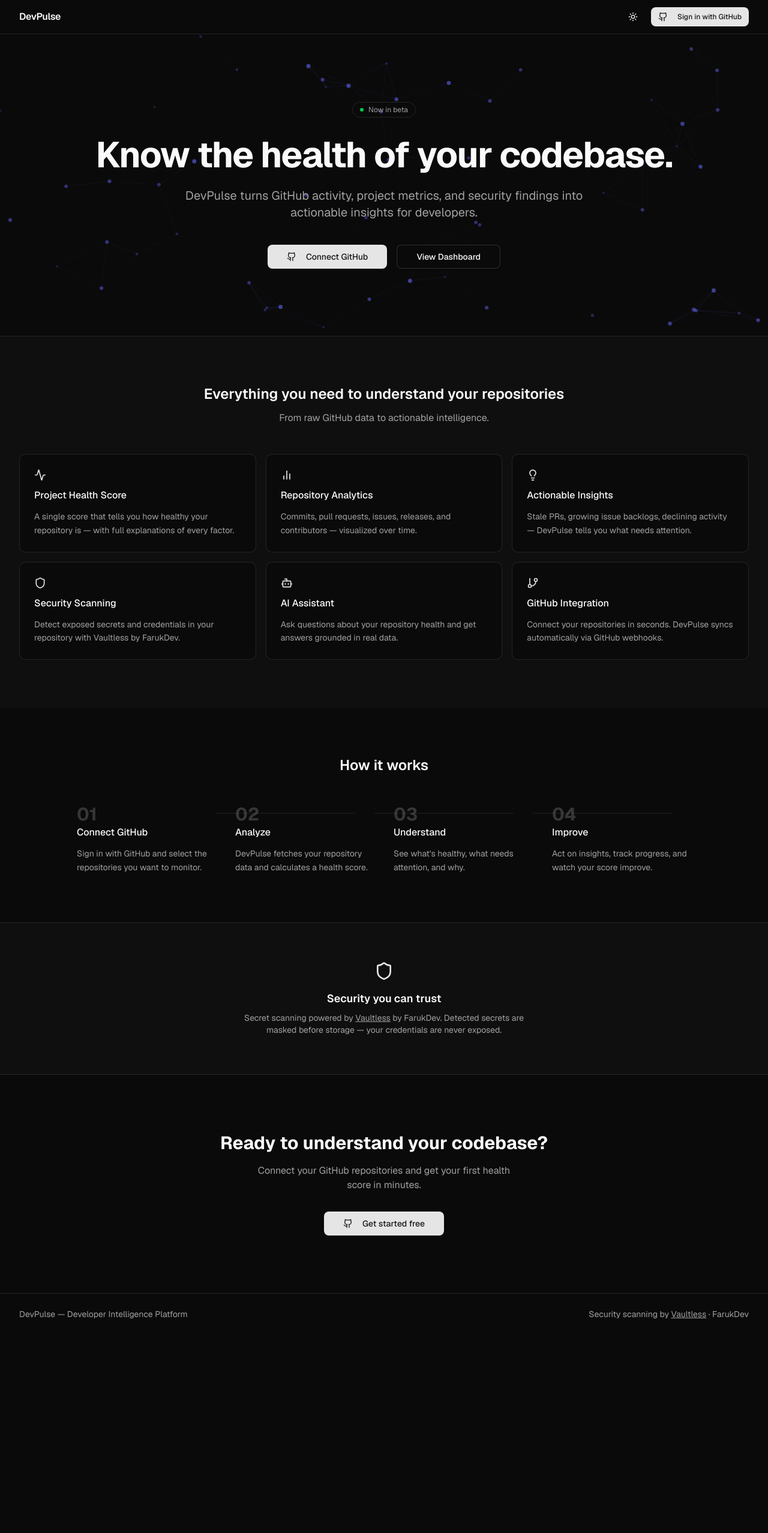
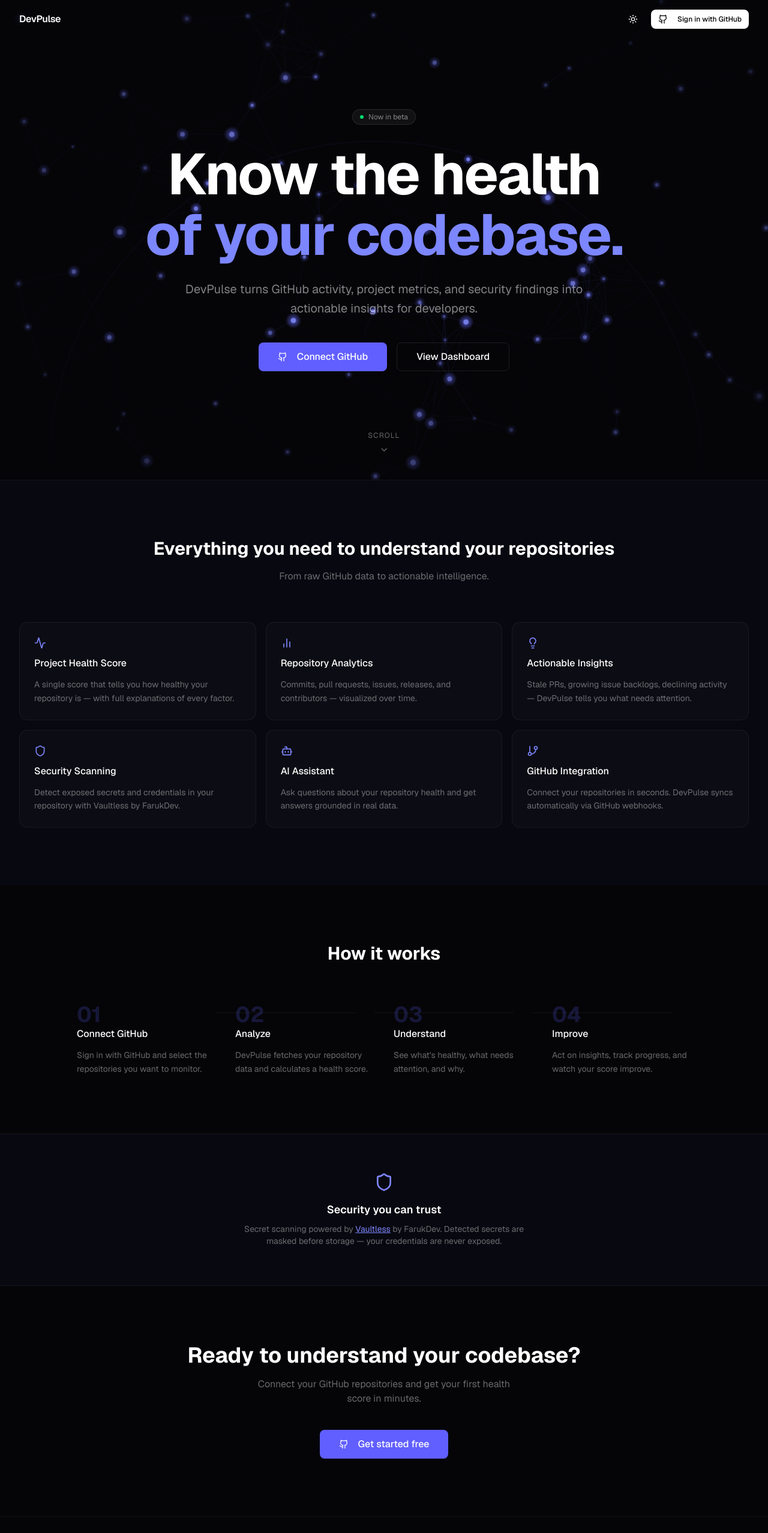
Before and after one commit to DeBeator/devpulse, a Next.js app: page / in a window 1280 px wide. Shown: the top 2556 px of the page at 60% size. Before the commit the page ends 2225 px from the top, so only its background shows below. Built offline with nearby package versions, Linux system fonts and the light colour scheme.

Commit message:
feat: cinematic full-viewport landing page hero with canvas animation

```diff
--- a/src/app/page.tsx
+++ b/src/app/page.tsx
@@ -1,97 +1,163 @@
 'use client'
 
 import Link from 'next/link'
-import { useEffect, useRef } from 'react'
+import { useEffect, useRef, useState } from 'react'
 import { Button } from '@/components/ui/button'
-import { Github, BarChart2, Shield, Lightbulb, Activity, GitBranch, Bot } from 'lucide-react'
+import {
+  Github,
+  BarChart2,
+  Shield,
+  Lightbulb,
+  Activity,
+  GitBranch,
+  Bot,
+  ChevronDown,
+} from 'lucide-react'
 import ThemeToggle from '@/components/theme-toggle'
 
 const features = [
   {
     icon: Activity,
     title: 'Project Health Score',
-    description: 'A single score that tells you how healthy your repository is — with full explanations of every factor.',
+    description:
+      'A single score that tells you how healthy your repository is — with full explanations of every factor.',
   },
   {
     icon: BarChart2,
     title: 'Repository Analytics',
-    description: 'Commits, pull requests, issues, releases, and contributors — visualized over time.',
+    description:
+      'Commits, pull requests, issues, releases, and contributors — visualized over time.',
   },
   {
     icon: Lightbulb,
     title: 'Actionable Insights',
-    description: 'Stale PRs, growing issue backlogs, declining activity — DevPulse tells you what needs attention.',
+    description:
+      'Stale PRs, growing issue backlogs, declining activity — DevPulse tells you what needs attention.',
   },
   {
     icon: Shield,
     title: 'Security Scanning',
-    description: 'Detect exposed secrets and credentials in your repository with Vaultless by FarukDev.',
+    description:
+      'Detect exposed secrets and credentials in your repository with Vaultless by FarukDev.',
   },
   {
     icon: Bot,
     title: 'AI Assistant',
-    description: 'Ask questions about your repository health and get answers grounded in real data.',
+    description:
+      'Ask questions about your repository health and get answers grounded in real data.',
   },
   {
     icon: GitBranch,
     title: 'GitHub Integration',
-    description: 'Connect your repositories in seconds. DevPulse syncs automatically via GitHub webhooks.',
+    description:
+      'Connect your repositories in seconds. DevPulse syncs automatically via GitHub webhooks.',
   },
 ]
 
 const steps = [
-  { step: '01', title: 'Connect GitHub', description: 'Sign in with GitHub and select the repositories you want to monitor.' },
-  { step: '02', title: 'Analyze', description: 'DevPulse fetches your repository data and calculates a health score.' },
-  { step: '03', title: 'Understand', description: 'See what\'s healthy, what needs attention, and why.' },
-  { step: '04', title: 'Improve', description: 'Act on insights, track progress, and watch your score improve.' },
+  {
+    step: '01',
+    title: 'Connect GitHub',
+    description:
+      'Sign in with GitHub and select the repositories you want to monitor.',
+  },
+  {
+    step: '02',
+    title: 'Analyze',
+    description:
+      'DevPulse fetches your repository data and calculates a health score.',
+  },
+  {
+    step: '03',
+    title: 'Understand',
+    description: "See what's healthy, what needs attention, and why.",
+  },
+  {
+    step: '04',
+    title: 'Improve',
+    description: 'Act on insights, track progress, and watch your score improve.',
+  },
 ]
 
-function NetworkBackground() {
+function HeroCanvas() {
   const canvasRef = useRef<HTMLCanvasElement>(null)
 
   useEffect(() => {
     const canvas = canvasRef.current
     if (!canvas) return
-
     const ctx = canvas.getContext('2d')
     if (!ctx) return
 
     let animationId: number
-    let width = canvas.offsetWidth
-    let height = canvas.offsetHeight
+    let width = window.innerWidth
+    let height = window.innerHeight
 
     canvas.width = width
     canvas.height = height
 
-    const nodes: Array<{
+    const NODE_COUNT = 80
+    const MAX_DISTANCE = 180
+    const PULSE_INTERVAL = 3000
+
+    interface Node {
       x: number
       y: number
       vx: number
       vy: number
       pulse: number
       pulseSpeed: number
-    }> = []
+      size: number
+    }
 
-    const NODE_COUNT = 60
-
-    for (let i = 0; i < NODE_COUNT; i++) {
-      nodes.push({
+    const nodes: Node[] = Array.from({ length: NODE_COUNT }, () => ({
       x: Math.random() * width,
       y: Math.random() * height,
-        vx: (Math.random() - 0.5) * 0.3,
-        vy: (Math.random() - 0.5) * 0.3,
+      vx: (Math.random() - 0.5) * 0.4,
+      vy: (Math.random() - 0.5) * 0.4,
       pulse: Math.random() * Math.PI * 2,
-        pulseSpeed: 0.02 + Math.random() * 0.02,
-      })
+      pulseSpeed: 0.015 + Math.random() * 0.02,
+      size: 1.5 + Math.random() * 2,
+    }))
+
+    // Pulse wave state
+    let pulseWave: { x: number; y: number; radius: number; maxRadius: number } | null = null
+    let lastPulseTime = 0
+
+    function triggerPulse() {
+      const node = nodes[Math.floor(Math.random() * nodes.length)]
+      pulseWave = {
+        x: node.x,
+        y: node.y,
+        radius: 0,
+        maxRadius: Math.max(width, height) * 0.8,
+      }
     }
 
-    const MAX_DISTANCE = 150
-
-    function draw() {
+    function draw(timestamp: number) {
       if (!ctx || !canvas) return
       ctx.clearRect(0, 0, width, height)
 
-      // Update nodes
+      // Trigger pulse wave periodically
+      if (timestamp - lastPulseTime > PULSE_INTERVAL) {
+        triggerPulse()
+        lastPulseTime = timestamp
+      }
+
+      // Draw pulse wave
+      if (pulseWave) {
+        pulseWave.radius += 3
+        const opacity = Math.max(0, 0.15 * (1 - pulseWave.radius / pulseWave.maxRadius))
+        ctx.strokeStyle = `rgba(99, 102, 241, ${opacity})`
+        ctx.lineWidth = 1.5
+        ctx.beginPath()
+        ctx.arc(pulseWave.x, pulseWave.y, pulseWave.radius, 0, Math.PI * 2)
+        ctx.stroke()
+        if (pulseWave.radius >= pulseWave.maxRadius) {
+          pulseWave = null
+        }
+      }
+
+      // Update and draw nodes
       for (const node of nodes) {
         node.x += node.vx
         node.y += node.vy
@@ -109,9 +175,9 @@
           const dist = Math.sqrt(dx * dx + dy * dy)
 
           if (dist < MAX_DISTANCE) {
-            const opacity = (1 - dist / MAX_DISTANCE) * 0.15
+            const opacity = (1 - dist / MAX_DISTANCE) * 0.2
             ctx.strokeStyle = `rgba(99, 102, 241, ${opacity})`
-            ctx.lineWidth = 1
+            ctx.lineWidth = 0.8
             ctx.beginPath()
             ctx.moveTo(nodes[i].x, nodes[i].y)
             ctx.lineTo(nodes[j].x, nodes[j].y)
@@ -123,10 +189,23 @@
       // Draw nodes
       for (const node of nodes) {
         const pulse = Math.sin(node.pulse) * 0.5 + 0.5
-        const radius = 2 + pulse * 1.5
-        const opacity = 0.2 + pulse * 0.4
+        const opacity = 0.3 + pulse * 0.5
+        const radius = node.size + pulse * 1.2
 
-        ctx.fillStyle = `rgba(99, 102, 241, ${opacity})`
+        // Glow effect
+        const gradient = ctx.createRadialGradient(
+          node.x, node.y, 0,
+          node.x, node.y, radius * 3
+        )
+        gradient.addColorStop(0, `rgba(99, 102, 241, ${opacity})`)
+        gradient.addColorStop(1, `rgba(99, 102, 241, 0)`)
+        ctx.fillStyle = gradient
+        ctx.beginPath()
+        ctx.arc(node.x, node.y, radius * 3, 0, Math.PI * 2)
+        ctx.fill()
+
+        // Core
+        ctx.fillStyle = `rgba(129, 140, 248, ${opacity})`
         ctx.beginPath()
         ctx.arc(node.x, node.y, radius, 0, Math.PI * 2)
         ctx.fill()
@@ -135,11 +214,11 @@
       animationId = requestAnimationFrame(draw)
     }
 
-    draw()
+    animationId = requestAnimationFrame(draw)
 
     const handleResize = () => {
-      width = canvas.offsetWidth
-      height = canvas.offsetHeight
+      width = window.innerWidth
+      height = window.innerHeight
       canvas.width = width
       canvas.height = height
     }
@@ -155,21 +234,52 @@
   return (
     <canvas
       ref={canvasRef}
-      className="absolute inset-0 w-full h-full pointer-events-none"
+      className="absolute inset-0 w-full h-full"
     />
   )
 }
 
+function ScrollIndicator() {
+  return (
+    <div className="absolute bottom-8 left-1/2 -translate-x-1/2 flex flex-col items-center gap-2 animate-bounce">
+      <span className="text-xs text-white/40 tracking-widest uppercase">
+        Scroll
+      </span>
+      <ChevronDown className="h-4 w-4 text-white/40" />
+    </div>
+  )
+}
+
 export default function LandingPage() {
+  const [scrolled, setScrolled] = useState(false)
+
+  useEffect(() => {
+    const handleScroll = () => setScrolled(window.scrollY > 20)
+    window.addEventListener('scroll', handleScroll)
+    return () => window.removeEventListener('scroll', handleScroll)
+  }, [])
+
   return (
-    <div className="min-h-screen bg-background">
-      {/* Nav */}
-      <nav className="border-b sticky top-0 z-50 bg-background/80 backdrop-blur-sm">
-        <div className="w-full px-8 h-14 flex items-center justify-between">
-          <span className="font-semibold text-base tracking-tight">DevPulse</span>
+    <div className="min-h-screen bg-[#050508]">
+      {/* Sticky nav */}
+      <nav
+        className={`fixed top-0 left-0 right-0 z-50 transition-all duration-300 ${
+          scrolled
+            ? 'bg-[#050508]/90 backdrop-blur-md border-b border-white/5'
+            : 'bg-transparent'
+        }`}
+      >
+        <div className="w-full px-8 h-16 flex items-center justify-between">
+          <span className="font-semibold text-base text-white tracking-tight">
+            DevPulse
+          </span>
           <div className="flex items-center gap-3">
             <ThemeToggle />
-            <Button asChild size="sm">
+            <Button
+              asChild
+              size="sm"
+              className="bg-white text-black hover:bg-white/90"
+            >
               <Link href="/login">
                 <Github className="h-4 w-4 mr-2" />
                 Sign in with GitHub
@@ -179,53 +289,86 @@
         </div>
       </nav>
 
-      {/* Hero */}
-      <section className="relative w-full py-28 overflow-hidden">
-        <NetworkBackground />
-        <div className="relative z-10 w-full px-8 text-center">
-          <div className="inline-flex items-center gap-2 px-3 py-1 rounded-full border text-xs text-muted-foreground mb-8">
-            <span className="h-1.5 w-1.5 rounded-full bg-green-500" />
+      {/* Hero — full viewport */}
+      <section className="relative w-full h-screen flex flex-col items-center justify-center overflow-hidden">
+        {/* Dark background */}
+        <div className="absolute inset-0 bg-[#050508]" />
+
+        {/* Canvas */}
+        <HeroCanvas />
+
+        {/* Radial gradient overlay — darkens edges */}
+        <div
+          className="absolute inset-0 pointer-events-none"
+          style={{
+            background:
+              'radial-gradient(ellipse at center, transparent 30%, #050508 100%)',
+          }}
+        />
+
+        {/* Content */}
+        <div className="relative z-10 text-center px-8 max-w-5xl mx-auto">
+          <div className="inline-flex items-center gap-2 px-3 py-1 rounded-full border border-white/10 text-xs text-white/50 mb-8 bg-white/5">
+            <span className="h-1.5 w-1.5 rounded-full bg-green-400" />
             Now in beta
           </div>
-          <h1 className="text-6xl font-bold tracking-tight mb-6">
-            Know the health of your codebase.
+
+          <h1 className="text-6xl md:text-7xl lg:text-8xl font-bold tracking-tight text-white mb-6 leading-[1.05]">
+            Know the health
+            <br />
+            <span className="text-indigo-400">of your codebase.</span>
           </h1>
-          <p className="text-xl text-muted-foreground max-w-2xl mx-auto mb-10">
-            DevPulse turns GitHub activity, project metrics, and security findings
-            into actionable insights for developers.
+
+          <p className="text-lg md:text-xl text-white/50 max-w-2xl mx-auto mb-10 leading-relaxed">
+            DevPulse turns GitHub activity, project metrics, and security
+            findings into actionable insights for developers.
           </p>
+
           <div className="flex items-center justify-center gap-4">
-            <Button asChild size="lg">
+            <Button
+              asChild
+              size="lg"
+              className="bg-indigo-500 hover:bg-indigo-600 text-white border-0 h-12 px-8 text-base"
+            >
               <Link href="/login">
                 <Github className="h-5 w-5 mr-2" />
                 Connect GitHub
               </Link>
             </Button>
-            <Button asChild variant="outline" size="lg">
+            <Button
+              asChild
+              variant="outline"
+              size="lg"
+              className="border-white/10 text-white hover:bg-white/5 h-12 px-8 text-base bg-transparent"
+            >
               <Link href="/login">View Dashboard</Link>
             </Button>
           </div>
         </div>
+
+        <ScrollIndicator />
       </section>
 
       {/* Features */}
-      <section className="border-t bg-muted/20 w-full">
-        <div className="w-full px-8 py-20">
-          <h2 className="text-2xl font-semibold text-center mb-3">
+      <section className="w-full bg-[#080810] border-t border-white/5">
+        <div className="w-full px-8 py-24">
+          <div className="text-center mb-16">
+            <h2 className="text-3xl font-bold text-white mb-4">
               Everything you need to understand your repositories
             </h2>
-          <p className="text-muted-foreground text-center mb-12">
+            <p className="text-white/40 text-base max-w-xl mx-auto">
               From raw GitHub data to actionable intelligence.
             </p>
+          </div>
           <div className="grid md:grid-cols-2 lg:grid-cols-3 gap-4">
             {features.map((feature) => (
               <div
                 key={feature.title}
-                className="bg-background rounded-lg border p-6 space-y-3 hover:border-primary/50 transition-colors"
+                className="rounded-xl border border-white/5 p-6 space-y-3 bg-white/[0.02] hover:bg-white/[0.04] hover:border-indigo-500/20 transition-all duration-200"
               >
-                <feature.icon className="h-5 w-5 text-primary" />
-                <h3 className="font-medium">{feature.title}</h3>
-                <p className="text-sm text-muted-foreground leading-relaxed">
+                <feature.icon className="h-5 w-5 text-indigo-400" />
+                <h3 className="font-medium text-white">{feature.title}</h3>
+                <p className="text-sm text-white/40 leading-relaxed">
                   {feature.description}
                 </p>
               </div>
@@ -235,40 +378,44 @@
       </section>
 
       {/* How it works */}
-      <section className="w-full px-8 py-20">
-        <h2 className="text-2xl font-semibold text-center mb-12">
+      <section className="w-full bg-[#050508]">
+        <div className="w-full px-8 py-24">
+          <h2 className="text-3xl font-bold text-white text-center mb-16">
             How it works
           </h2>
           <div className="grid md:grid-cols-4 gap-8 max-w-5xl mx-auto">
             {steps.map((step, i) => (
               <div key={step.step} className="space-y-3 relative">
                 {i < steps.length - 1 && (
-                <div className="hidden md:block absolute top-4 left-full w-full h-px bg-border -translate-y-1/2 z-0" />
+                  <div className="hidden md:block absolute top-4 left-full w-full h-px bg-white/5 z-0" />
                 )}
-              <span className="text-3xl font-bold text-primary/20">
+                <span className="text-4xl font-bold text-indigo-500/20">
                   {step.step}
                 </span>
-              <h3 className="font-medium">{step.title}</h3>
-              <p className="text-sm text-muted-foreground leading-relaxed">
+                <h3 className="font-medium text-white">{step.title}</h3>
+                <p className="text-sm text-white/40 leading-relaxed">
                   {step.description}
                 </p>
               </div>
             ))}
           </div>
+        </div>
       </section>
 
       {/* Security */}
-      <section className="border-t border-b bg-muted/20 w-full">
+      <section className="w-full bg-[#080810] border-t border-b border-white/5">
         <div className="w-full px-8 py-16 text-center">
-          <Shield className="h-8 w-8 mx-auto mb-4 text-primary" />
-          <h2 className="text-lg font-semibold mb-2">Security you can trust</h2>
-          <p className="text-sm text-muted-foreground max-w-lg mx-auto">
+          <Shield className="h-8 w-8 mx-auto mb-4 text-indigo-400" />
+          <h2 className="text-lg font-semibold text-white mb-2">
+            Security you can trust
+          </h2>
+          <p className="text-sm text-white/40 max-w-lg mx-auto">
             Secret scanning powered by{' '}
             <a
               href="https://github.com/1FarukDev/Vaultless"
               target="_blank"
               rel="noopener noreferrer"
-              className="underline hover:text-foreground"
+              className="text-indigo-400 hover:text-indigo-300 underline"
             >
               Vaultless
             </a>{' '}
@@ -279,24 +426,31 @@
       </section>
 
       {/* CTA */}
-      <section className="w-full px-8 py-24 text-center">
-        <h2 className="text-3xl font-bold mb-4">
+      <section className="w-full bg-[#050508]">
+        <div className="w-full px-8 py-24 text-center">
+          <h2 className="text-4xl font-bold text-white mb-4">
             Ready to understand your codebase?
           </h2>
-        <p className="text-muted-foreground mb-8 max-w-md mx-auto">
-          Connect your GitHub repositories and get your first health score in minutes.
+          <p className="text-white/40 mb-10 max-w-md mx-auto">
+            Connect your GitHub repositories and get your first health score
+            in minutes.
           </p>
-        <Button asChild size="lg">
+          <Button
+            asChild
+            size="lg"
+            className="bg-indigo-500 hover:bg-indigo-600 text-white border-0 h-12 px-8 text-base"
+          >
             <Link href="/login">
               <Github className="h-5 w-5 mr-2" />
               Get started free
             </Link>
           </Button>
+        </div>
       </section>
 
       {/* Footer */}
-      <footer className="border-t w-full">
-        <div className="w-full px-8 py-6 flex items-center justify-between text-sm text-muted-foreground">
+      <footer className="border-t border-white/5 bg-[#050508]">
+        <div className="w-full px-8 py-6 flex items-center justify-between text-sm text-white/30">
           <span>DevPulse — Developer Intelligence Platform</span>
           <span>
             Security scanning by{' '}
@@ -304,7 +458,7 @@
               href="https://github.com/1FarukDev/Vaultless"
               target="_blank"
               rel="noopener noreferrer"
-              className="underline hover:text-foreground"
+              className="text-indigo-400/60 hover:text-indigo-400 underline"
             >
               Vaultless
             </a>{' '}
```
Lines whose indentation alone changed are shown as unchanged.
